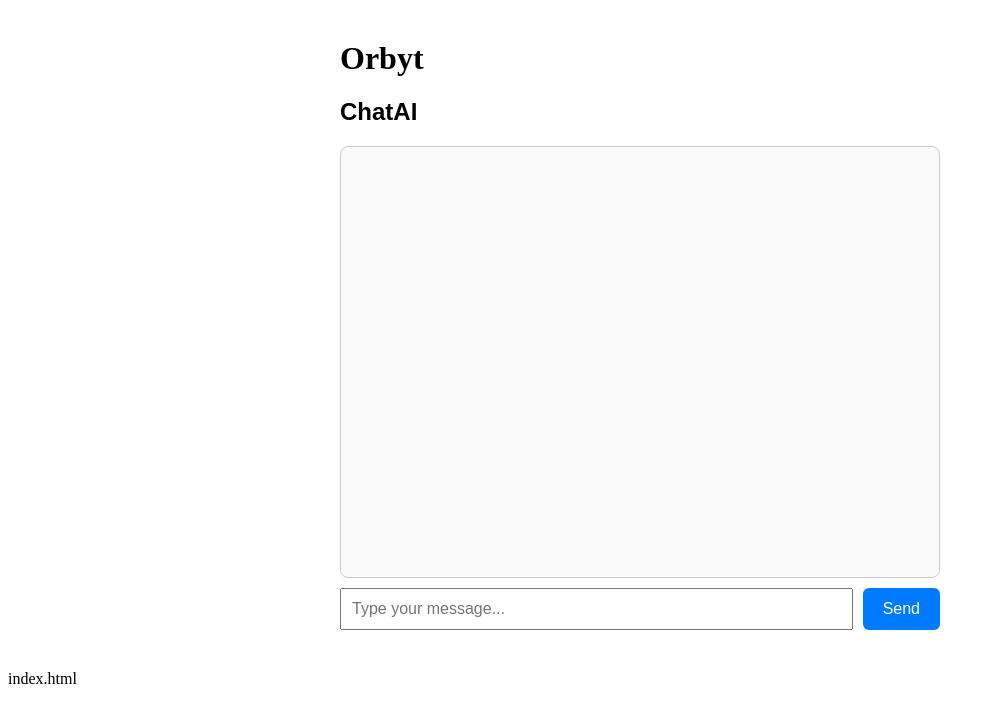
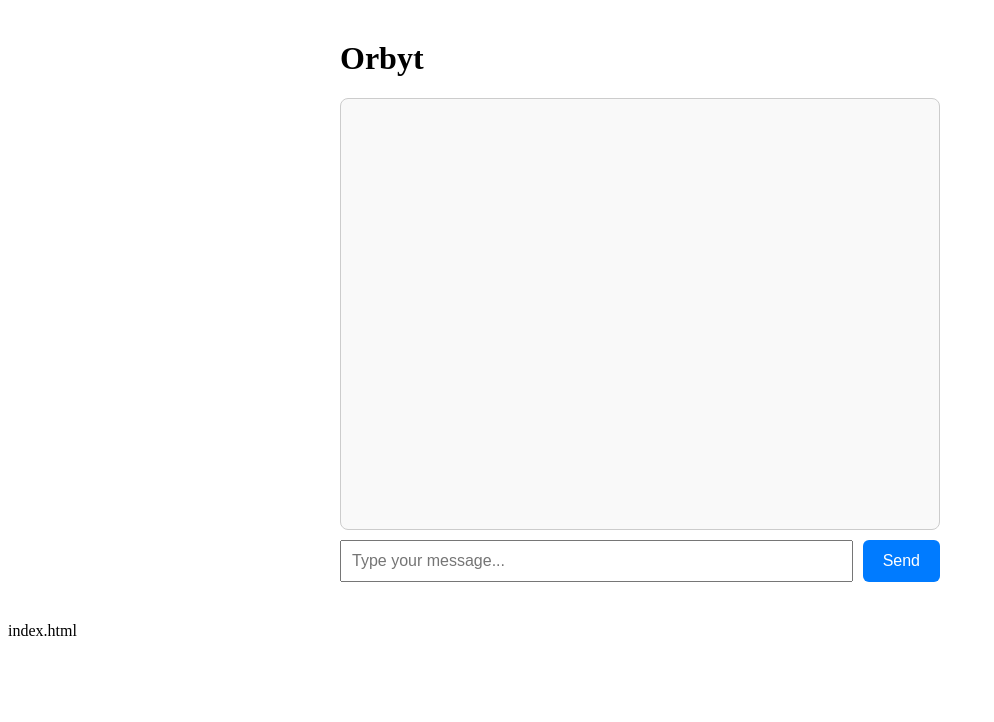
Before and after one commit to sahilpannu/openchat-bot, a React (Vite) app: page / in a window 1280 px wide. Shown: the top 722 px of the page, without its empty margins (0-994 px from the left). Built offline with nearby package versions, Linux system fonts and the light colour scheme; a web font is replaced by a local one.

Commit message:
Update App.jsx

```diff
--- a/src/App.jsx
+++ b/src/App.jsx
@@ -44,7 +44,6 @@ function App() {
   return (
     <div className="App">
       <h1 style={{ fontFamily: 'Bugaki, serif' }}>Orbyt </h1>
-      <h2>ChatAI</h2>
       <div className="chat-box">
         {messages.map((msg, i) => (
           <div key={i} className={`msg ${msg.role}`}>
```
